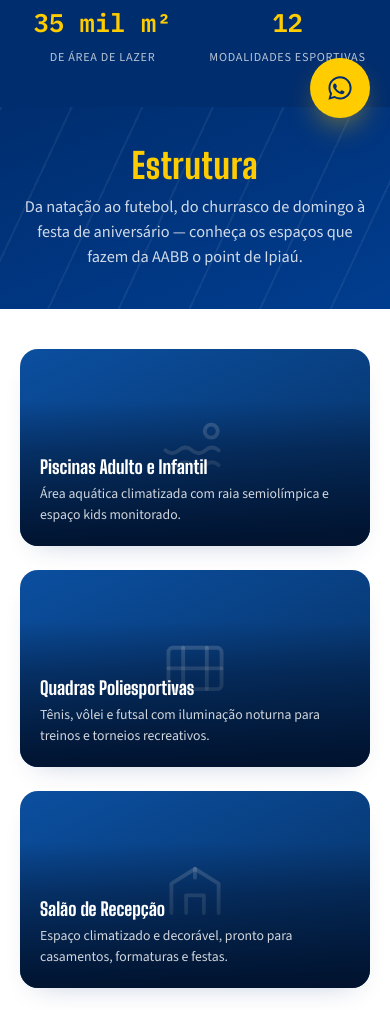
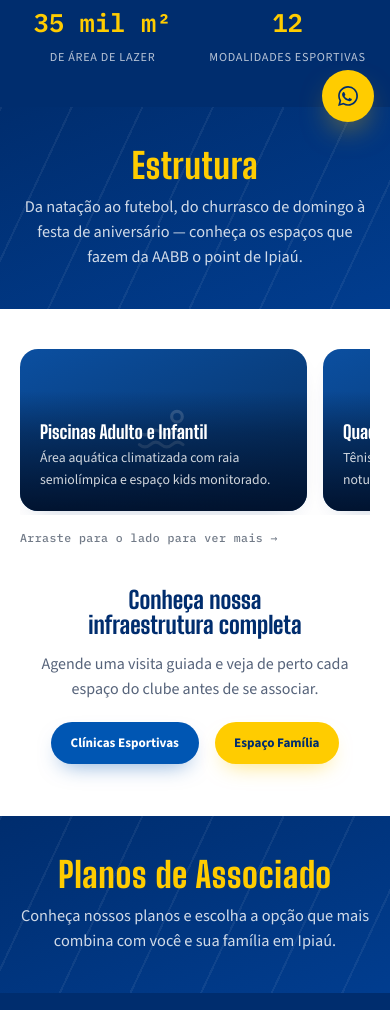
Before and after one commit to phsantos06/AABB-Ipia-, a plain HTML site: page index.html in a window 390 px wide. Shown: the part 706-1716 px from the top of the page. Drawn offline with nearby package versions, Linux system fonts and the light colour scheme.

Commit message:
Corrige aparencia pouco profissional no mobile
Problemas identificados ao revisar o mobile lado a lado com o
desktop:
- Cards de Estrutura/Eventos empilhados verticalmente ficavam
  repetitivos (6-11 blocos azuis quase identicos em sequencia),
  parecendo template inacabado. Viram um carrossel horizontal com
  scroll-snap, com dica "Arraste para o lado para ver mais" -
  reduz drasticamente o scroll inicial e elimina a monotonia.
- Transicao entre a foto do hero e o bloco de texto era abrupta
  (corte duro); gradiente agora se espalha por mais da faixa,
  ficando gradual.
- Botoes secundarios "Clinicas Esportivas"/"Espaco Familia"
  competiam visualmente com os CTAs primarios (mesmo tamanho);
  reduzidos (btn-sm) para refletir a hierarquia correta.
- Botao flutuante do WhatsApp um pouco menor e mais discreto no
  mobile.

```diff
--- a/index.html
+++ b/index.html
@@ -386,6 +386,17 @@
   grid-template-columns: repeat(auto-fit, minmax(260px, 1fr));
   gap: 1.5rem;
 }
+.swipe-hint{
+  display:none;
+  align-items:center;
+  gap:.4rem;
+  margin-top:.9rem;
+  font-family: var(--font-mono);
+  font-size:.72rem;
+  letter-spacing:.04em;
+  color: inherit;
+  opacity:.6;
+}
 .photo-tile{
   position:relative;
   margin:0;
@@ -740,12 +751,31 @@
   .hero-art img{ width:100%; height:100%; object-fit:cover; object-position: center 62%; }
   .hero-art::after{
     background: linear-gradient(180deg,
-      rgba(0,45,110,0.55) 0%,
-      transparent 22%,
-      transparent 68%,
-      var(--blue-deep) 100%);
+      rgba(0,45,110,0.6) 0%,
+      transparent 20%,
+      rgba(0,45,110,0.22) 58%,
+      rgba(0,45,110,0.75) 82%,
+      var(--blue-deep) 96%);
   }
   .hero::after{ display:none; }
+
+  /* Estrutura/Eventos: cards viram um carrossel horizontal com
+     snap — evita a repetição visual de vários blocos idênticos
+     empilhados e deixa o scroll inicial bem mais curto */
+  .tile-grid{
+    display:flex;
+    overflow-x:auto;
+    scroll-snap-type: x mandatory;
+    gap: 1rem;
+    padding-bottom:.25rem;
+    scrollbar-width:none;
+  }
+  .tile-grid::-webkit-scrollbar{ display:none; }
+  .photo-tile, .tile-grid .calendar-widget{
+    flex: 0 0 82%;
+    scroll-snap-align: start;
+  }
+  .swipe-hint{ display:flex; }
   .hero .wrap{
     padding-block: 2rem 2.5rem;
     gap: 1.25rem;
@@ -772,6 +802,10 @@
   /* Rodapé: espaço extra para o botão flutuante do WhatsApp nunca
      cobrir a última linha de texto */
   .footer-bottom{ padding-bottom: 5.5rem; }
+
+  /* Botão flutuante um pouco mais discreto no mobile */
+  .wa-float{ width:52px; height:52px; right:1rem; bottom:1rem; }
+  .wa-float svg{ width:24px; height:24px; }
 }
 
 @media (prefers-reduced-motion: reduce){
@@ -942,13 +976,14 @@
       </figure>
 
     </div>
+    <p class="swipe-hint">Arraste para o lado para ver mais →</p>
 
     <div class="infra-cta">
       <h3>Conheça nossa infraestrutura completa</h3>
       <p>Agende uma visita guiada e veja de perto cada espaço do clube antes de se associar.</p>
       <div class="btn-row">
-        <a href="#planos" class="btn btn-blue">Clínicas Esportivas</a>
-        <a href="#eventos" class="btn btn-gold">Espaço Família</a>
+        <a href="#planos" class="btn btn-blue btn-sm">Clínicas Esportivas</a>
+        <a href="#eventos" class="btn btn-gold btn-sm">Espaço Família</a>
       </div>
     </div>
   </div>
@@ -1179,6 +1214,7 @@
       </div>
 
     </div>
+    <p class="swipe-hint">Arraste para o lado para ver mais →</p>
   </div>
 </section>
 
```
